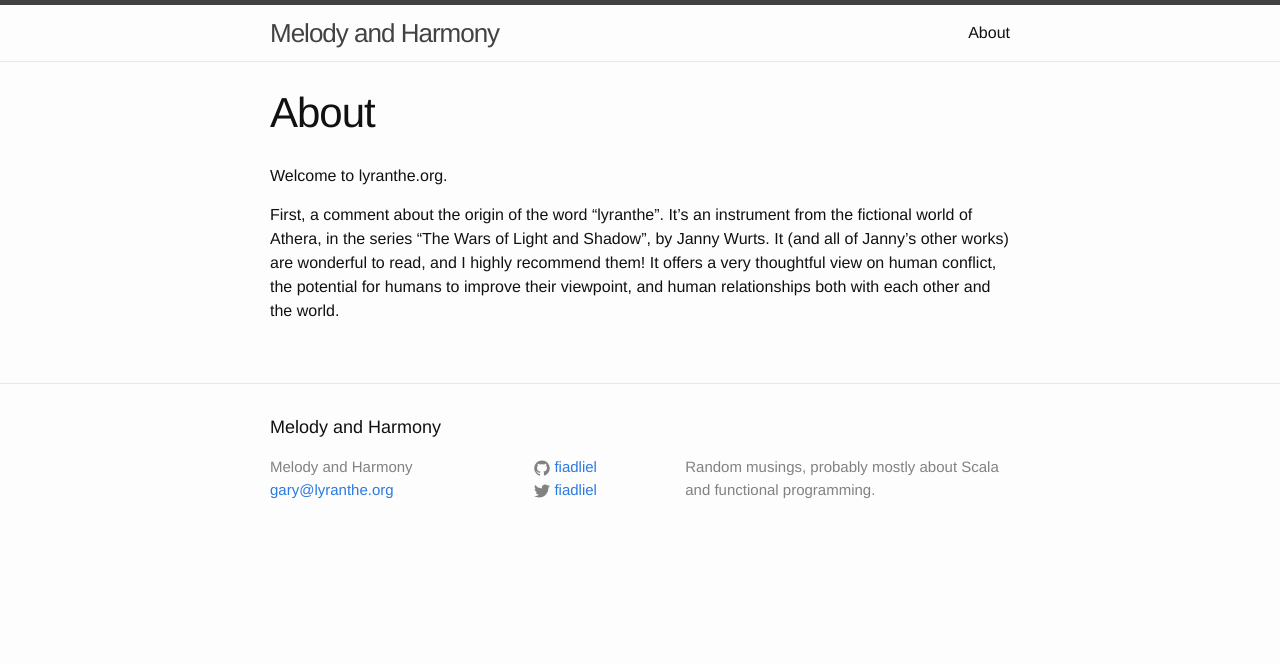
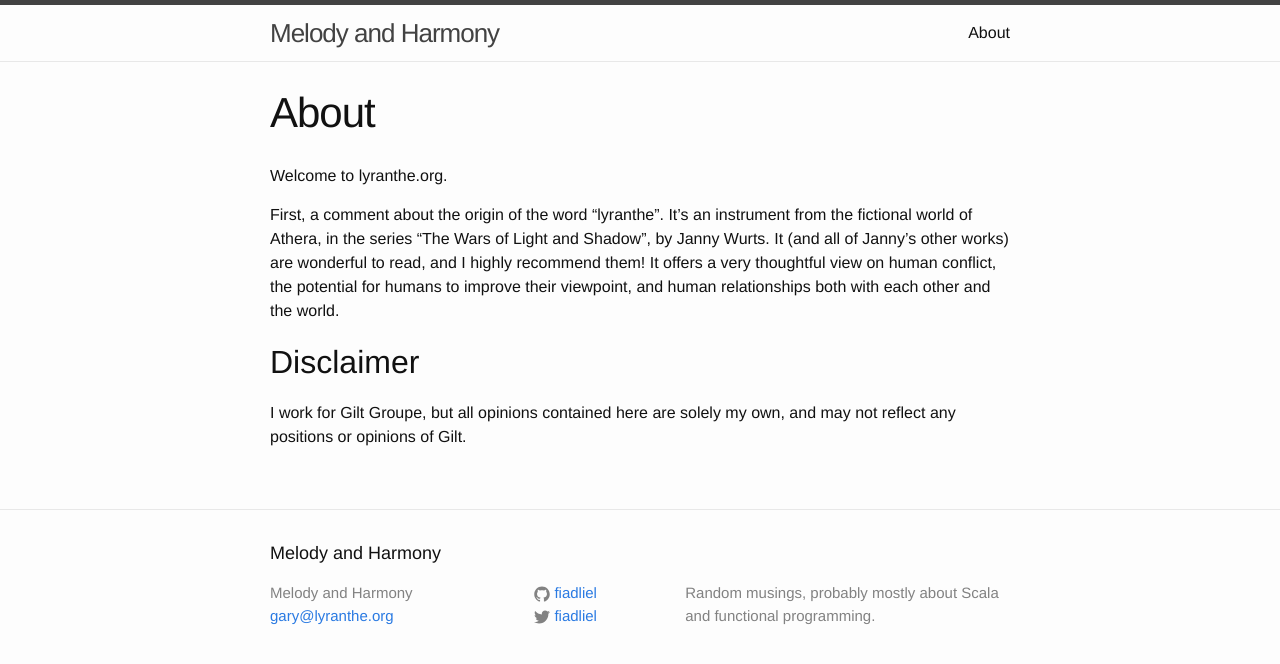
Before and after one commit to fiadliel/fiadliel.github.io, a Jekyll site: the page built from about.md, in a window 1280 px wide. Shown: the top 664 px of the page. Built offline with Jekyll 4.4.1, drawn with Linux system fonts in a browser that asks for light colours.

Commit message:
Add disclaimer.

```diff
--- a/about.md
+++ b/about.md
@@ -11,3 +11,8 @@ Athera, in the series "The Wars of Light and Shadow", by Janny Wurts. It (and al
 are wonderful to read, and I highly recommend them! It offers a very thoughtful view on human conflict,
 the potential for humans to improve their viewpoint, and human relationships both with each other and
 the world.
+
+Disclaimer
+----------
+I work for Gilt Groupe, but all opinions contained here are solely my own, and may not reflect any
+positions or opinions of Gilt.
```
